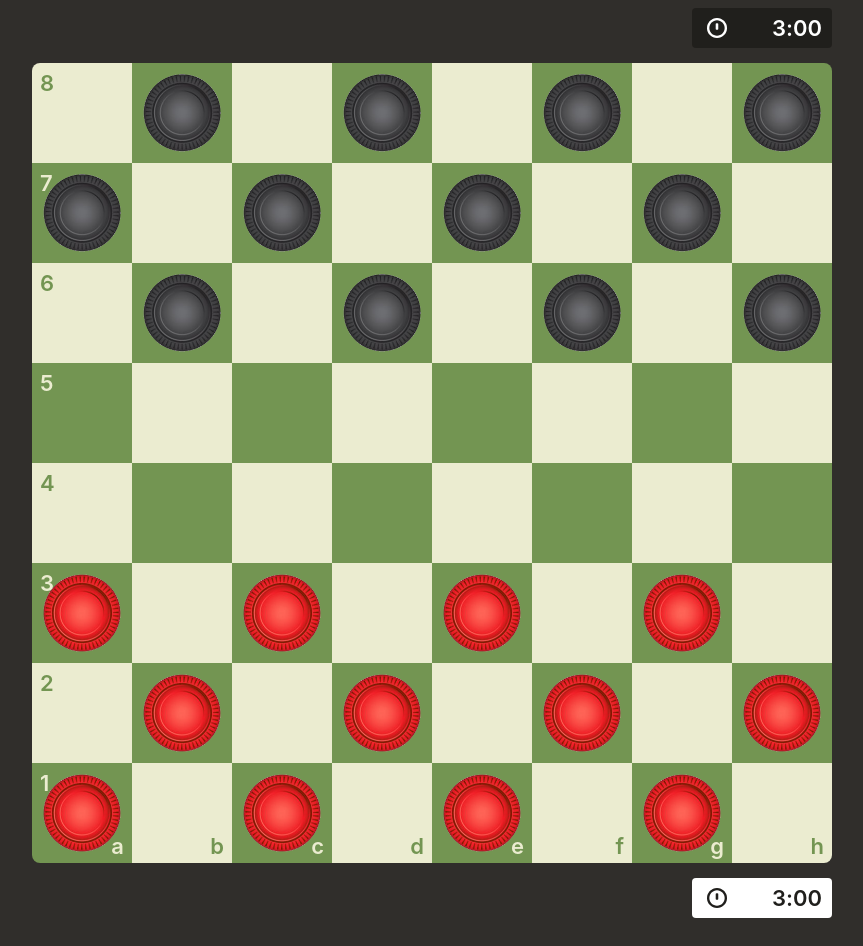
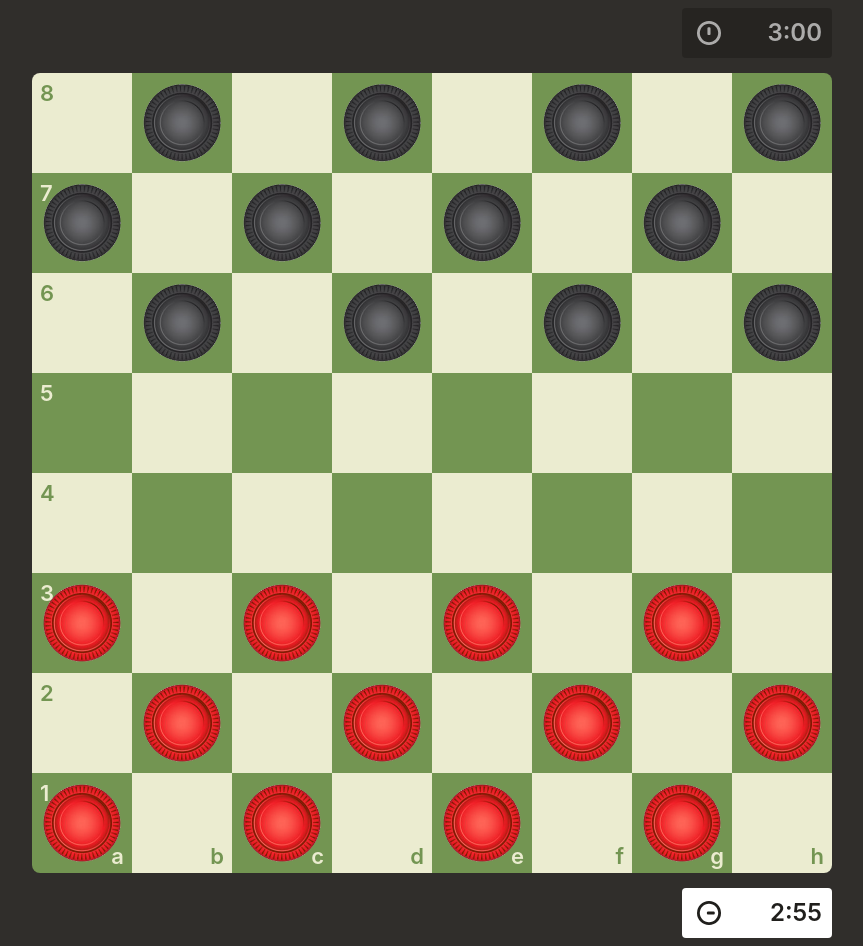
Before and after one commit to m0nt34/Checkers_react, a React (Vite) app in the folder client/: page / in a window 1280 px wide. Shown: the whole page, without its empty margins (208-1071 px from the left). Built offline with nearby package versions, Linux system fonts and the light colour scheme.

Commit message:
timer component finish

```diff
--- a/client/src/App.jsx
+++ b/client/src/App.jsx
@@ -3,10 +3,10 @@ import Board from "./Components/Board/Board";
 import Clock from "./Components/Clock/Clock";
 function App() {
   return (
-    <div style={{display:'flex',flexDirection:'column',gap:'15px'}}>
-      <Clock color='#201f1c' iconCl="#fff"/>
+    <div style={{ display: "flex", flexDirection: "column", gap: "15px" }}>
+      <Clock color="#201f1c" iconCl="#fff" wt={false} />
       <Board />
-      <Clock color='#fff' iconCl="#201f1c"/>
+      <Clock color="#fff" iconCl="#201f1c" wt={true} />
     </div>
   );
 }
--- a/client/src/Components/Clock/Clock.jsx
+++ b/client/src/Components/Clock/Clock.jsx
@@ -1,13 +1,64 @@
-import React from "react";
+import React, { useContext, useEffect, useRef, useState } from "react";
 import style from "../../assets/Styles/clock.module.css";
 import ClockSVG from "../../assets/SVG/ClockSVG";
-import Timer from "./Timer";
-const Clock = ({color,iconCl}) => {
+import { TurnContext } from "../../Context/Context";
+const Clock = ({ color, iconCl, wt }) => {
+  const { whitesTurn } = useContext(TurnContext);
+  var rotationDeg = useRef(90);
+  const [timer, setTimer] = useState({
+    min: 3,
+    sec: 0,
+  });
+  const startTimer = () => {
+    if ((wt && whitesTurn) || (!wt && !whitesTurn)) {
+      const x = setInterval(() => {
+        changeRotationDeg();
+        setTimer((prev) => {
+          let { min, sec } = prev;
+          if (sec === 0) {
+            if (min === 0) {
+              clearInterval(x);
+              return { min: 0, sec: 0 };
+            } else {
+              return { min: min - 1, sec: 59 };
+            }
+          } else {
+            return { min, sec: sec - 1 };
+          }
+        });
+      }, 1000);
+      return x;
+    }
+  };
+  const changeRotationDeg = () => {
+    rotationDeg.current += 90;
+    rotationDeg.current=rotationDeg.current%360
+
+  };
+  useEffect(() => {
+    const x = startTimer();
+
+    return () => {
+      clearInterval(x);
+    };
+  }, [whitesTurn]);
+
   return (
-    <div className={style.clock_cont}>
-      <div className={style.clock} style={{backgroundColor:color,color:iconCl}}>
-        <ClockSVG iconCl={iconCl}/>
-        <Timer/>
+    <div
+      className={style.clock_cont}
+      style={{
+        opacity: (wt && whitesTurn) || (!wt && !whitesTurn) ? "1" : "0.6",
+      }}
+    >
+      <div
+        className={style.clock}
+        style={{ backgroundColor: color, color: iconCl }}
+      >
+        <ClockSVG iconCl={iconCl} rotation={rotationDeg} />
+        <div className={style.timer}>
+          {timer.min}:{timer.sec < 10 ? "0" : null}
+          {timer.sec}
+        </div>
       </div>
     </div>
   );
--- a/client/src/Components/Clock/Timer.jsx
+++ /dev/null
@@ -1,12 +0,0 @@
-import React from "react";
-import style from "../../assets/Styles/clock.module.css";
-
-const Timer = () => {
-  return (
-    <div className={style.timer}>
-      <span>3</span>:<span>00</span>
-    </div>
-  );
-};
-
-export default Timer;
--- a/client/src/assets/SVG/ClockSVG.jsx
+++ b/client/src/assets/SVG/ClockSVG.jsx
@@ -1,13 +1,14 @@
 import React from "react";
 
-const ClockSVG = ({ iconCl }) => {
+const ClockSVG = ({ iconCl ,rotation}) => {
+
   return (
     <svg
       xmlns="http://www.w3.org/2000/svg"
-      width="20"
-      height="20"
+      width="24"
+      height="24"
       viewBox="0 0 20 20"
-      style={{ rotate: "90deg" }}
+      style={{ rotate:` ${rotation.current}deg`}}
       fill={iconCl}
     >
       <path d="M5.48,9a.93.93,0,0,0-.3.71v.58a.94.94,0,0,0,.3.71,1,1,0,0,0,.71.3h4.58a1,1,0,0,0,.71-.3.94.94,0,0,0,.29-.71V9.7A.92.92,0,0,0,11.48,9a1,1,0,0,0-.71-.27H6.19A1,1,0,0,0,5.48,9Z"></path>
--- a/client/src/assets/Styles/clock.module.css
+++ b/client/src/assets/Styles/clock.module.css
@@ -9,8 +9,8 @@
   justify-content: flex-end;
   position: relative;
   padding: 0 10px 0 40px;
-  height: 40px;
-  width: 90px;
+  height: 50px;
+  width: 100px;
   border-radius: 4px;
 
 }
@@ -22,5 +22,5 @@
 .clock_cont .clock .timer{
   display: flex;
   font-weight: 600;
-  font-size: 22px;
+  font-size: 24px;
 }
```
